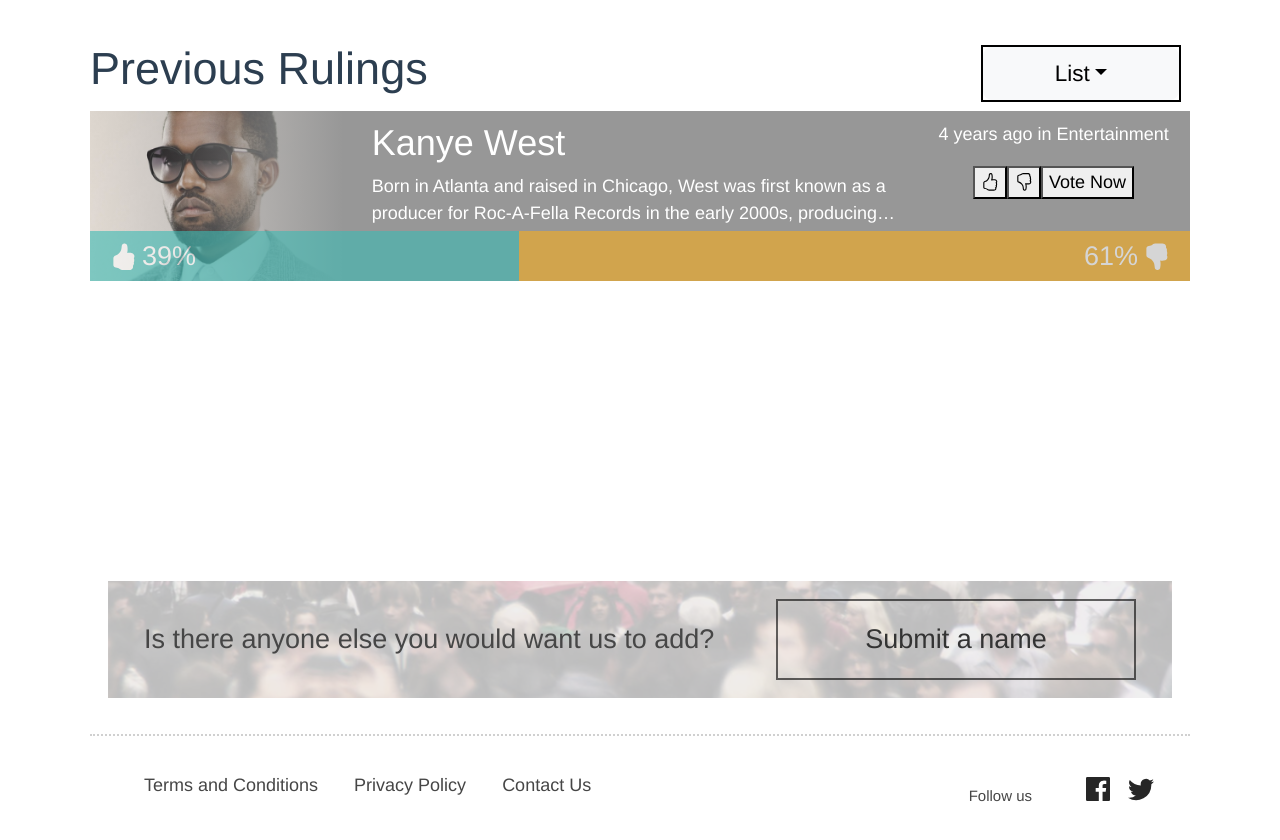
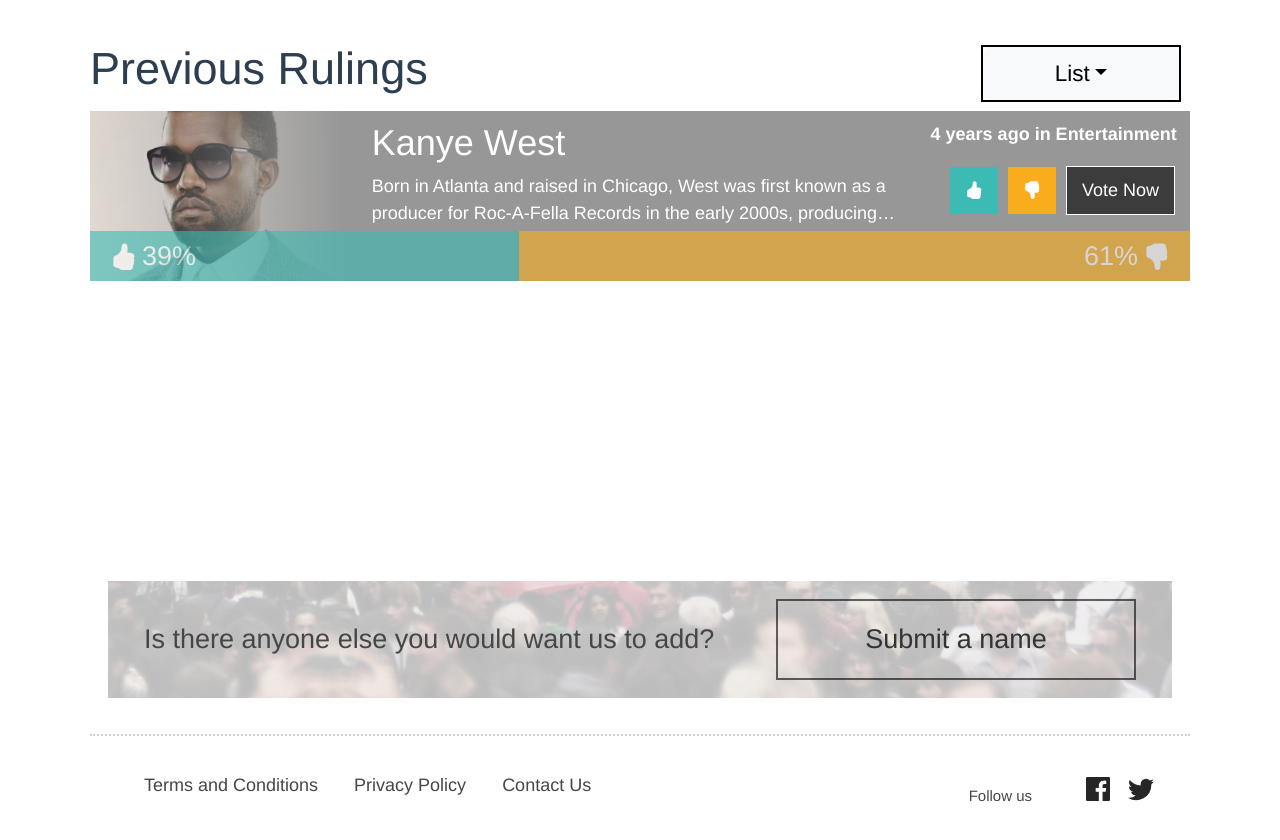
Before and after one commit to camillodev/rule-of-thumb, a Vue app: page / in a window 1280 px wide. Shown: the part 840-1680 px from the top of the page. Built offline with nearby package versions, Linux system fonts and the light colour scheme.

Commit message:
finish card styling

```diff
--- a/src/components/PollCard.vue
+++ b/src/components/PollCard.vue
@@ -13,13 +13,23 @@
           <p v-if="hasVoted">Thank you for voting</p>
           <p v-else>{{ lastUpdatedDescription }}</p>
           <div class="vote-actions">
-            <button @click="selectVote('like')" class="like-btn">
-              <b-icon icon="hand-thumbs-up"></b-icon>
+            <button
+              @click="selectVote('like')"
+              class="btn-like btn-vote text-white positive"
+                :class="{ active: selectedVote === 'like' }">
+
+              <b-icon icon="hand-thumbs-up-fill"></b-icon>
             </button>
-            <button @click="selectVote('dislike')" class="dislike-btn">
-              <b-icon icon="hand-thumbs-down"></b-icon>
+            <button
+              @click="selectVote('dislike')"
+              class="btn-dislike btn-vote text-white negative"
+                :class="{ active: selectedVote === 'dislike' }">
+
+              <b-icon icon="hand-thumbs-down-fill"></b-icon>
             </button>
-            <button @click="voteHandler" class="vote-now-btn">Vote Now</button>
+            <button @click="voteHandler" class="btn-vote-now text-white">
+              Vote Now
+            </button>
           </div>
         </div>
       </div>
@@ -79,10 +89,12 @@
     voteHandler() {
       this.hasVoted = true;
       this.$emit('voteEvent', this.selectedVote);
+      console.log('Voted for: ', this.selectedVote)
     },
 
     selectVote(selectedVote) {
       this.selectedVote = selectedVote;
+      console.log('selected vote: ', this.selectedVote)
     },
   },
 };
@@ -135,9 +147,33 @@
     }
   }
 
-
   &__actions {
     margin-top: 10px;
+    p {
+      font-weight: bold;
+    }
+
+    .vote-actions {
+      text-align: right;
+      padding: 0 15px;
+    }
+    .btn-vote {
+      border: 0;
+      margin-right: 10px;
+      padding: 10px 15px;
+
+    }
+
+     .active {
+        border: 3px solid #FFF;
+      }
+
+    .btn-vote-now {
+      background-color: rgba(0, 0, 0, 0.6);
+      border: 1px solid #fff;
+      font-size: 18px;
+      padding: 10px 15px;
+    }
   }
 }
 
@@ -164,10 +200,10 @@
   }
 }
 .positive {
-  background-color: #3CBBB4;
+  background-color: #3cbbb4;
 }
 .negative {
-  background-color: #F9AD1D;
+  background-color: #f9ad1d;
   justify-content: end;
 }
 </style>
```
